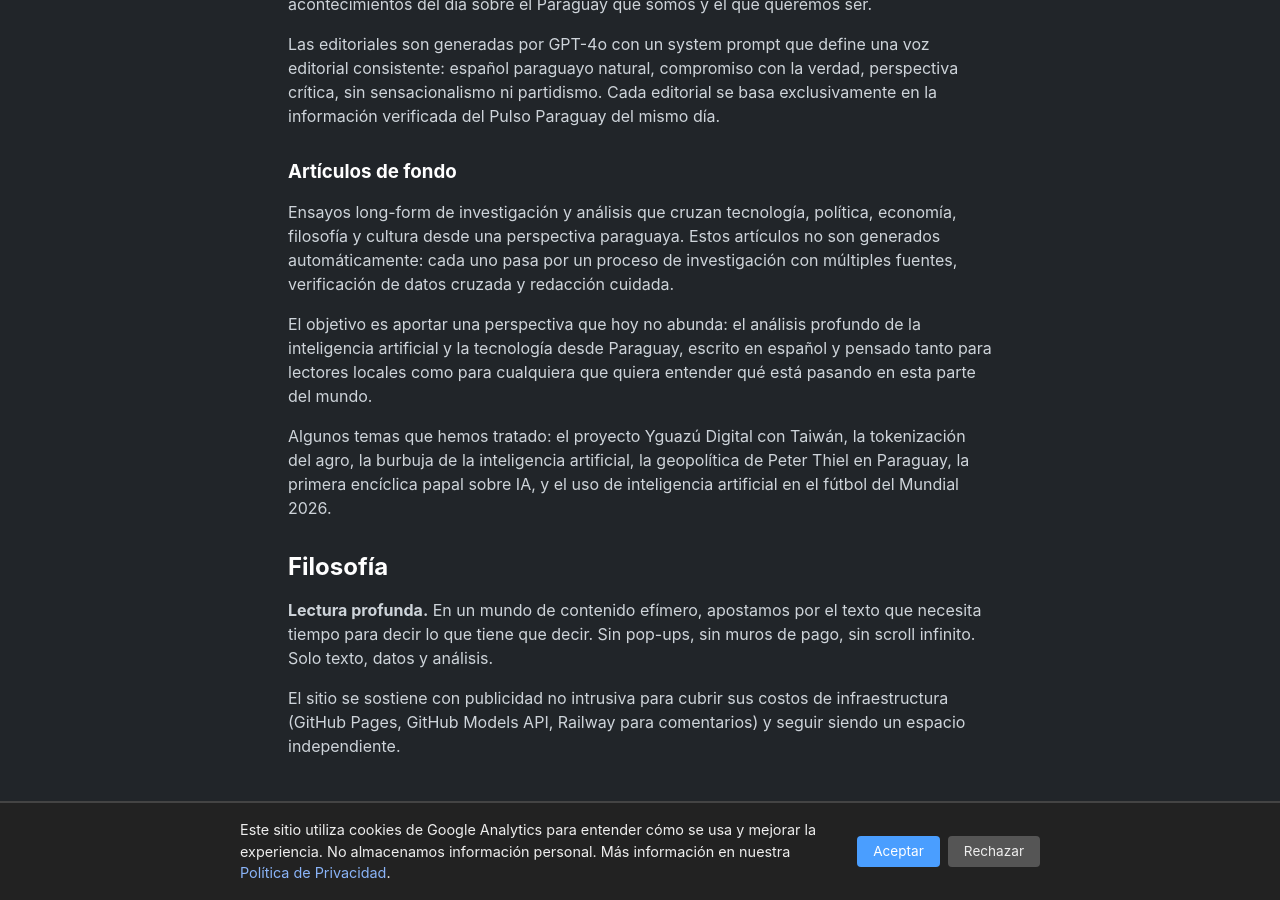
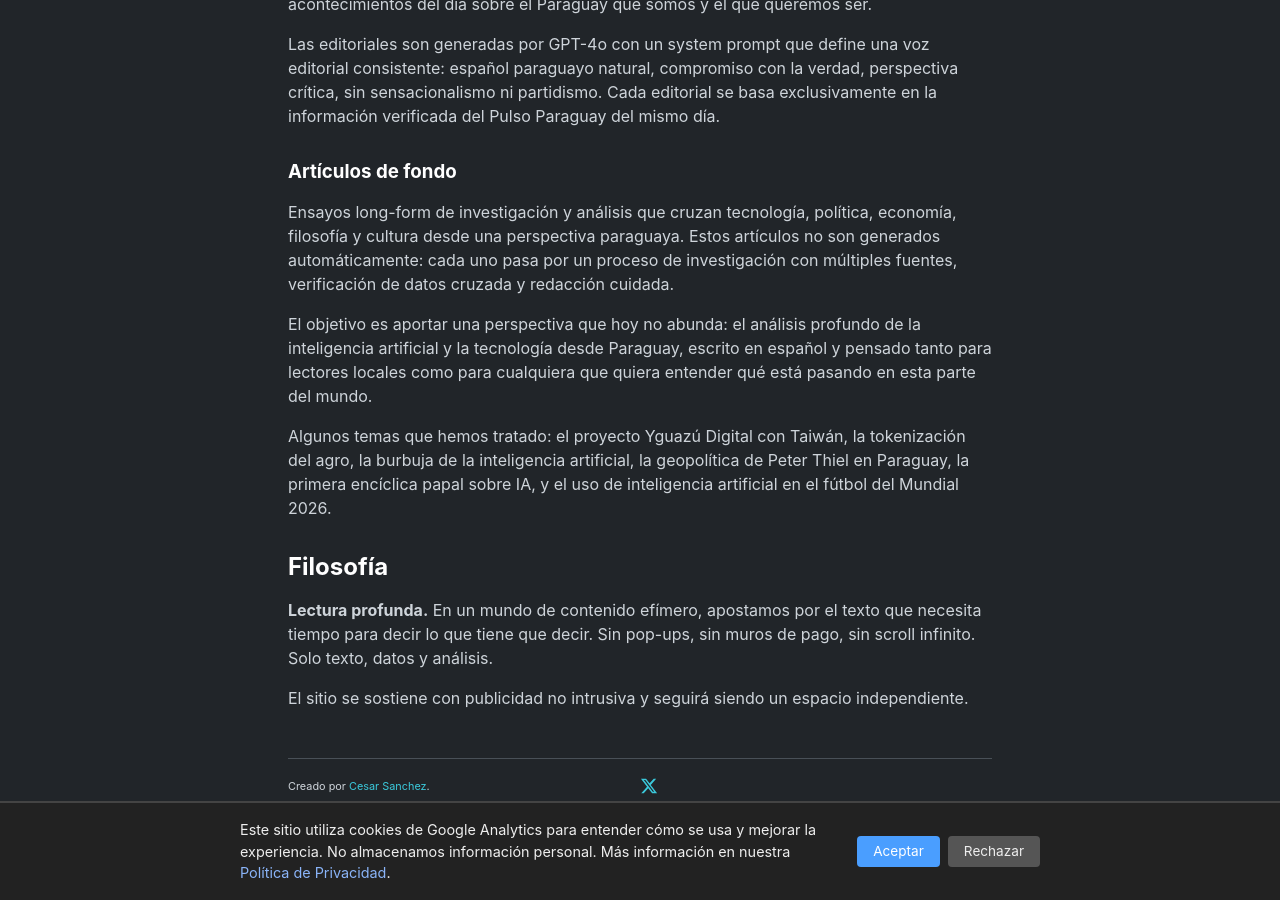
Before and after one commit to miravosqueinteresante/muchotexto.net, a Jekyll site: the page built from about.markdown, in a window 1280 px wide and 900 px high, scrolled down 936 px. Built offline with Jekyll 4.4.1, drawn with Linux system fonts in a browser that asks for light colours.

Commit message:
content: eliminar referencia a costos inexistentes en /about/

```diff
--- a/about.markdown
+++ b/about.markdown
@@ -38,4 +38,4 @@
 
 **Lectura profunda.** En un mundo de contenido efímero, apostamos por el texto que necesita tiempo para decir lo que tiene que decir. Sin pop-ups, sin muros de pago, sin scroll infinito. Solo texto, datos y análisis.
 
-El sitio se sostiene con publicidad no intrusiva para cubrir sus costos de infraestructura (GitHub Pages, GitHub Models API, Railway para comentarios) y seguir siendo un espacio independiente.
+El sitio se sostiene con publicidad no intrusiva y seguirá siendo un espacio independiente.
```
